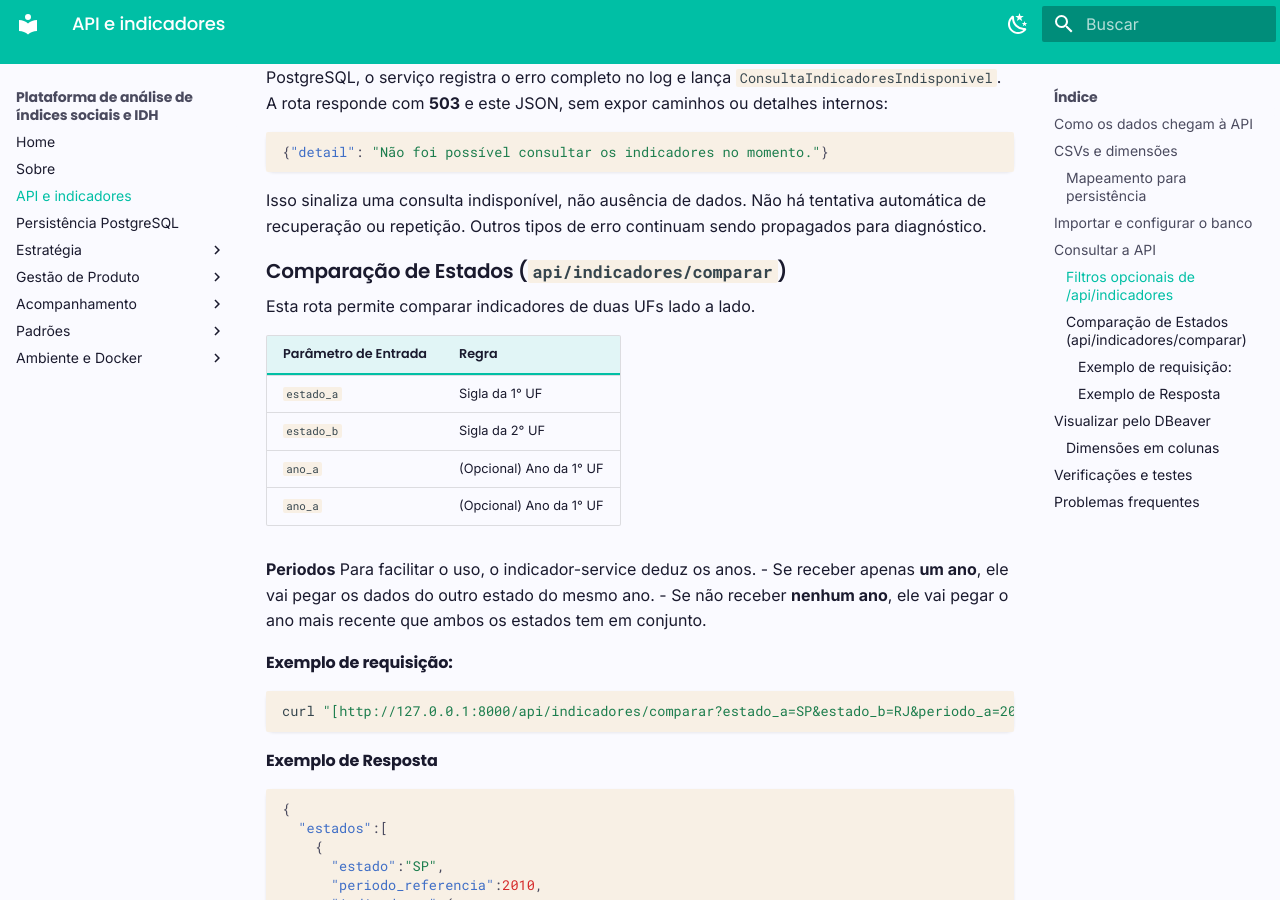
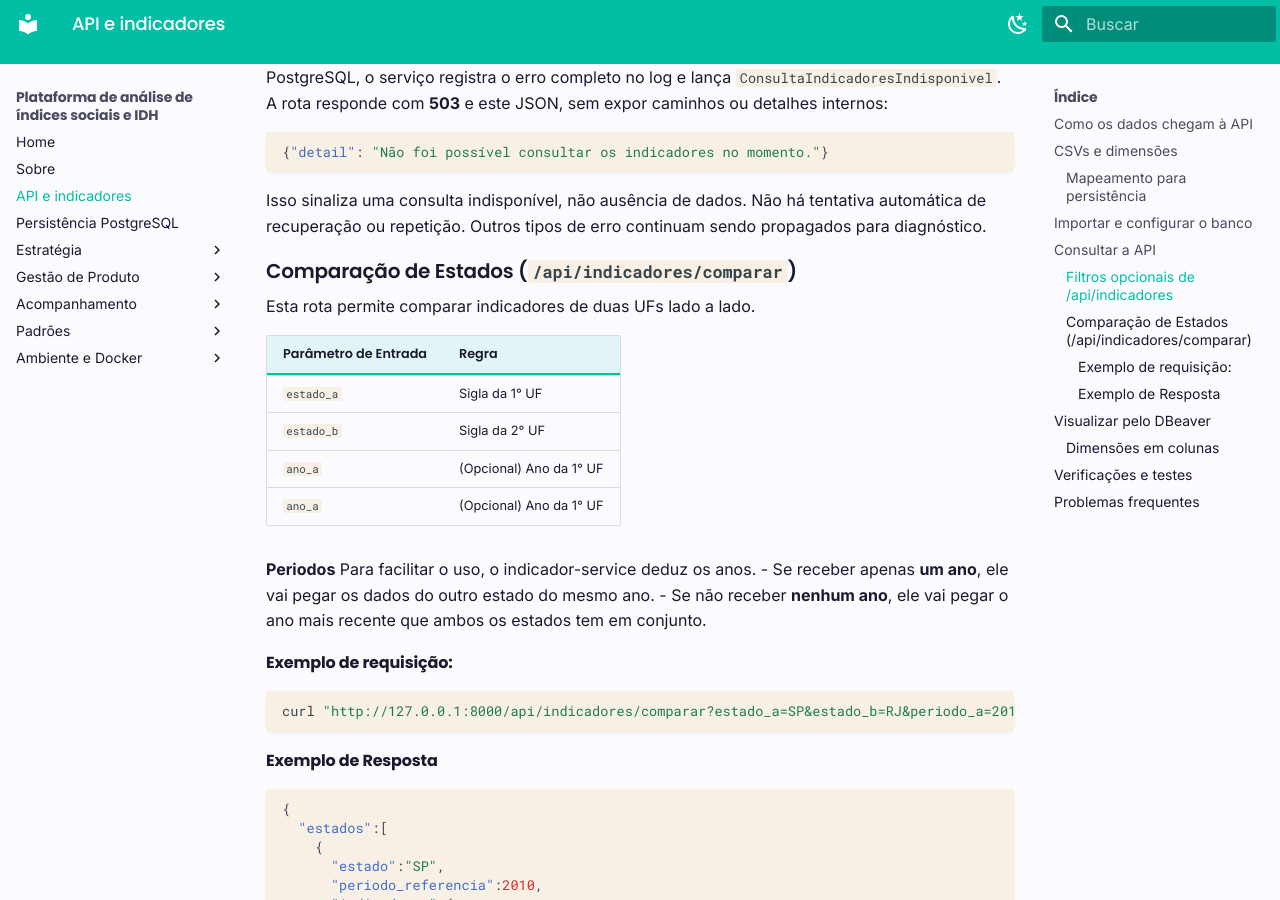
Before and after one commit to FGA0138-MDS-Ajax/2026.2-T02-Dijkstra, an MkDocs documentation site: the page built from docs/api-indicadores.md, in a window 1280 px wide and 900 px high, scrolled down 3825 px. Built offline with MkDocs 1.6.1 and Material for MkDocs 9.7.7, drawn with Linux system fonts in a browser that asks for light colours.

Commit message:
docs: corrigir endereço exemplo de requisição para comparação.

````diff
--- a/docs/api-indicadores.md
+++ b/docs/api-indicadores.md
@@ -179,7 +179,7 @@ Isso sinaliza uma consulta indisponível, não ausência de dados. Não há
 tentativa automática de recuperação ou repetição. Outros tipos de erro
 continuam sendo propagados para diagnóstico.
 
-### Comparação de Estados (`api/indicadores/comparar`)
+### Comparação de Estados (`/api/indicadores/comparar`)
 
 Esta rota permite comparar indicadores de duas UFs lado a lado.
 
@@ -197,7 +197,7 @@ Para facilitar o uso, o indicador-service deduz os anos.
 
 #### Exemplo de requisição:
 ```bash
-curl "[http://127.0.0.1:8000/api/indicadores/comparar?estado_a=SP&estado_b=RJ&periodo_a=2010&periodo_b=2021](http://127.0.0.1:8000/api/indicadores/comparar?estado_a=SP&estado_b=RJ&periodo_a=2010&periodo_b=2021)"
+curl "http://127.0.0.1:8000/api/indicadores/comparar?estado_a=SP&estado_b=RJ&periodo_a=2010&periodo_b=2021"
 ```
 #### Exemplo de Resposta
 ```json
````
